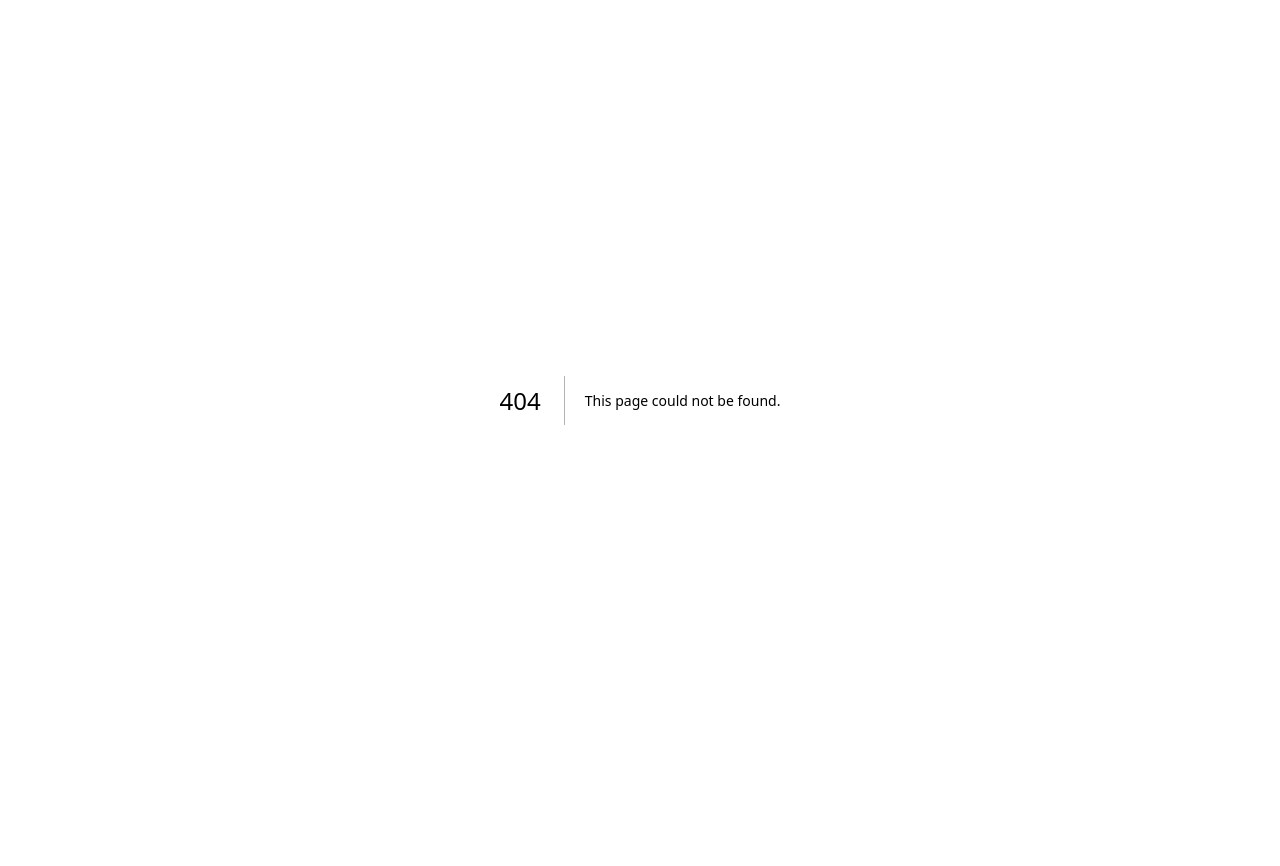
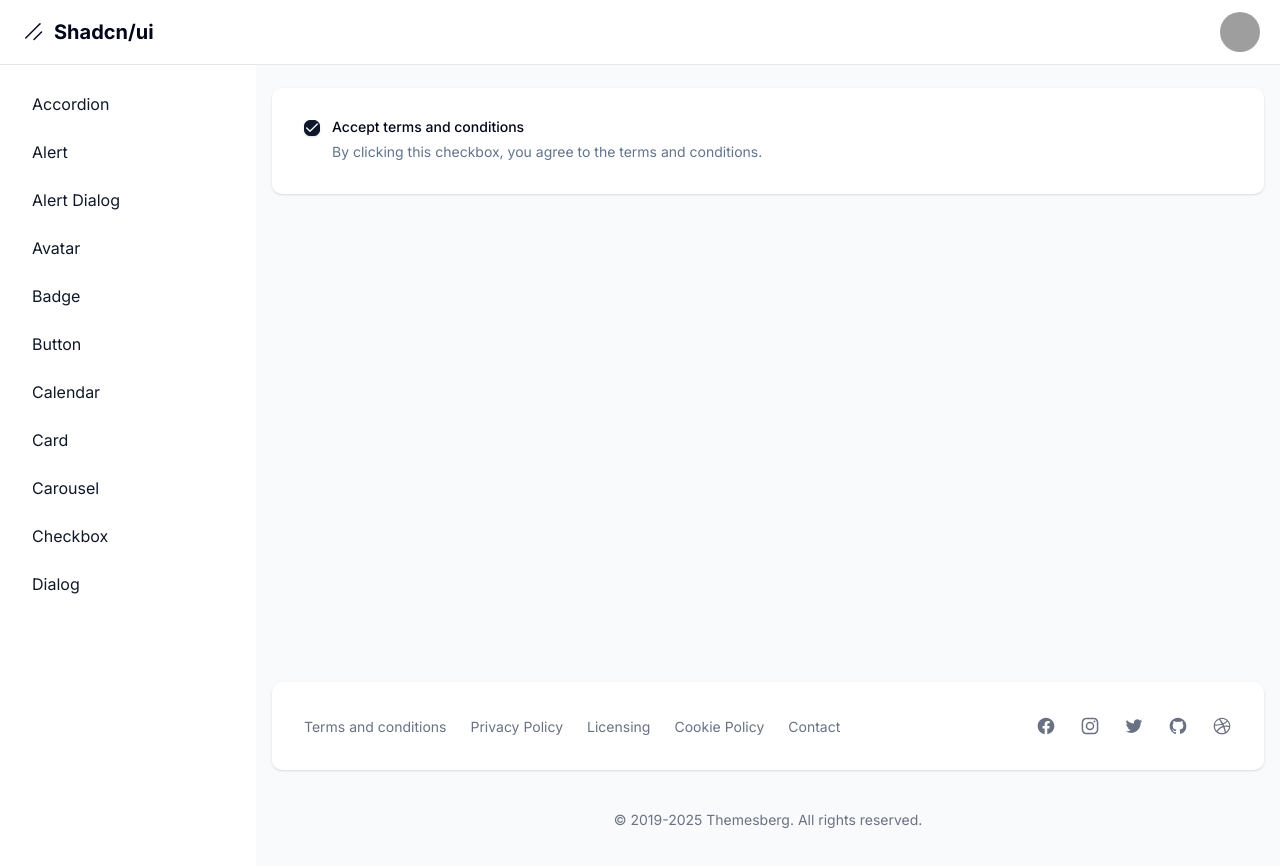
Before and after one commit to MariaAcevedo11/Curso-shadcn, a Next.js app: page /dashboard/checkbox in a window 1280 px wide. Before the commit this address had no page. Shown: the top 866 px of the page. Before the commit the page ends 800 px from the top, so only its background shows below. Built offline with nearby package versions, Linux system fonts and the light colour scheme; grey boxes are pictures that could not be loaded.

Commit message:
checkbox ez

```diff
--- a/package.json
+++ b/package.json
@@ -12,6 +12,7 @@
     "@radix-ui/react-accordion": "^1.2.12",
     "@radix-ui/react-alert-dialog": "^1.1.15",
     "@radix-ui/react-avatar": "^1.1.11",
+    "@radix-ui/react-checkbox": "^1.3.3",
     "@radix-ui/react-dialog": "^1.1.15",
     "@radix-ui/react-label": "^2.1.8",
     "@radix-ui/react-slot": "^1.2.4",
--- /dev/null
+++ b/src/app/dashboard/checkbox/page.tsx
@@ -0,0 +1,20 @@
+'use client'
+import { Checkbox } from "@/components/ui/checkbox";
+import { Label } from "@/components/ui/label"
+import { useState } from "react";
+
+export default function Page() {
+  const [terms, setTerms] = useState(false)
+  return (
+      <div className="flex items-start gap-3">
+        <Checkbox id="terms-2" defaultChecked />
+        <div className="grid gap-2">
+          <Label htmlFor="terms-2">Accept terms and conditions</Label>
+          <p className="text-muted-foreground text-sm">
+            By clicking this checkbox, you agree to the terms and conditions.
+          </p>
+        </div>
+
+    </div>
+  );
+}
--- a/src/app/dashboard/layout.tsx
+++ b/src/app/dashboard/layout.tsx
@@ -16,6 +16,7 @@
   { name: "avatar", href : "avatar"},
   { name: "card", href : "card"},
   { name: "carousel", href : "carousel"},
+  { name: "checkbox", href : "checkbox"},
 
 
 ].sort((a,b) => a.name.localeCompare(b.name));
--- /dev/null
+++ b/src/components/ui/checkbox.tsx
@@ -0,0 +1,30 @@
+"use client"
+
+import * as React from "react"
+import * as CheckboxPrimitive from "@radix-ui/react-checkbox"
+import { Check } from "lucide-react"
+
+import { cn } from "@/lib/utils"
+
+const Checkbox = React.forwardRef<
+  React.ElementRef<typeof CheckboxPrimitive.Root>,
+  React.ComponentPropsWithoutRef<typeof CheckboxPrimitive.Root>
+>(({ className, ...props }, ref) => (
+  <CheckboxPrimitive.Root
+    ref={ref}
+    className={cn(
+      "grid place-content-center peer h-4 w-4 shrink-0 rounded-sm border border-primary shadow focus-visible:outline-none focus-visible:ring-1 focus-visible:ring-ring disabled:cursor-not-allowed disabled:opacity-50 data-[state=checked]:bg-primary data-[state=checked]:text-primary-foreground",
+      className
+    )}
+    {...props}
+  >
+    <CheckboxPrimitive.Indicator
+      className={cn("grid place-content-center text-current")}
+    >
+      <Check className="h-4 w-4" />
+    </CheckboxPrimitive.Indicator>
+  </CheckboxPrimitive.Root>
+))
+Checkbox.displayName = CheckboxPrimitive.Root.displayName
+
+export { Checkbox }
```
Also changed, not shown: 1 other file (tests, documents, lock files or other folders).
